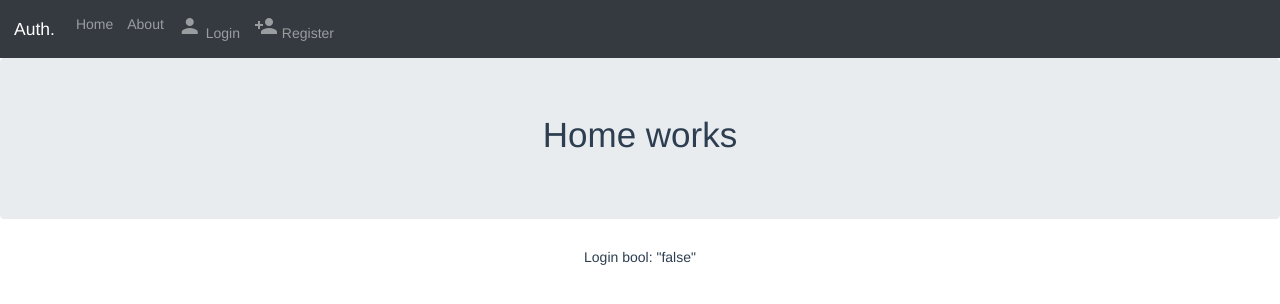
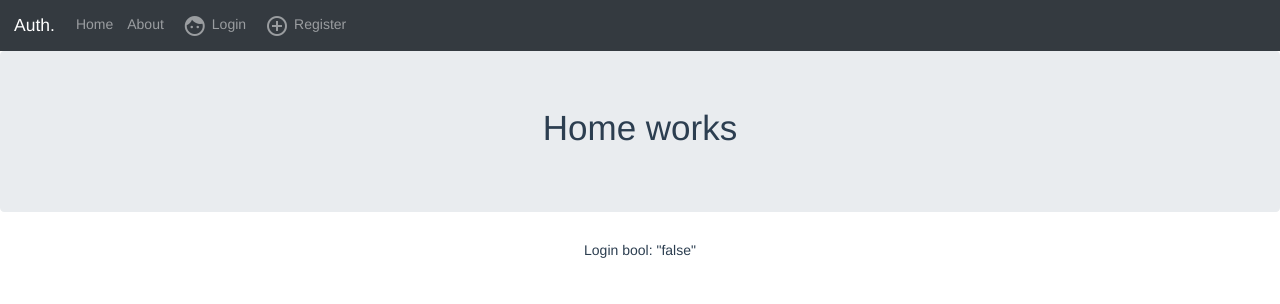
Before and after one commit to macrografi/Authentication, a Vue app in the folder clientside/: page / in a window 1280 px wide. Shown: the top 304 px of the page. Built offline with nearby package versions, Linux system fonts and the light colour scheme.

Commit message:
header action fix

```diff
--- a/clientside/src/App.vue
+++ b/clientside/src/App.vue
@@ -10,12 +10,16 @@
           <b-nav-item router-link to="/about">About</b-nav-item>
 
           <b-nav-item v-if="!isLogin" router-link to="/login">
-            <i class="material-icons md-18 orange600">person</i>
-            Login
+            <span class="clearfix">
+              <i class="material-icons">face</i>
+            </span>
+            <span>Login</span>
           </b-nav-item>
           <b-nav-item v-if="!isLogin" router-link to="/register">
-            <i class="material-icons md-18 orange600">person_add</i>
-            Register
+            <span class="clearfix">
+              <i class="material-icons">add_circle_outline</i>
+            </span>
+            <span>Register</span>
           </b-nav-item>
           <b-nav-item-dropdown v-if="isLogin" right>
             <template slot="button-content">Welcome User</template>
@@ -81,4 +85,5 @@ export default {
     }
   }
 }
+.nav-link span{float:left; padding: 0 0 0 5px;}
 </style>
```
